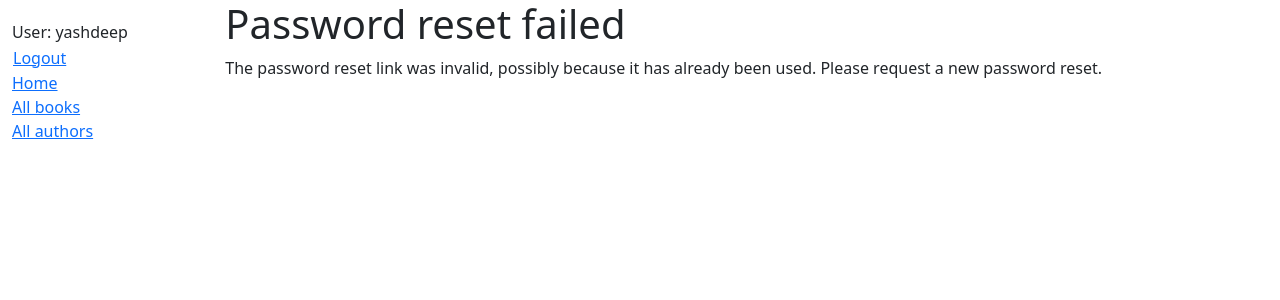
After one commit to YashdeepN/The-Local-Library-Django, a Django app: page /accounts/reset/1/1/ in a window 1280 px wide. The commit adds this page. Shown: the top 300 px of the page. Run offline with Django 5.2, Linux system fonts and the light colour scheme; a user stored in the database is signed in.

Commit message:
Implement authentication, functioning login and logout

```diff
--- a/catalog/static/css/styles.css
+++ b/catalog/static/css/styles.css
@@ -3,3 +3,11 @@
     padding: 0;
     list-style: none;
 }
+
+#logout-form {
+    display: inline;
+}
+#logout-form button {
+  padding: 0;
+  margin: 0;
+}
--- a/catalog/templates/base_generic.html
+++ b/catalog/templates/base_generic.html
@@ -20,6 +20,20 @@
         <div class="col-sm-2">
           {% block sidebar %}
             <ul class="sidebar-nav">
+
+              {% if user.is_authenticated %}
+                <li>User: {{ user.get_username }}</li>
+                <li>
+                  <form id="logout-form" method="post" action="{% url 'logout' %}">
+                    {% csrf_token %}
+                    <button type="submit" class="btn btn-link">Logout</button>
+                  </form>
+                </li>
+              {% else %}
+                <li><a href="{% url 'login' %}?next={{ request.path }}">Login</a></li>
+              {% endif %}
+
+
               <li><a href="{% url 'index' %}">Home</a></li>
               <li><a href="{% url 'books' %}">All books</a></li>
               <li><a href="{% url 'authors' %}">All authors</a></li>
--- a/locallibrary/urls.py
+++ b/locallibrary/urls.py
@@ -20,4 +20,5 @@ from django.urls import path, include
 urlpatterns = [
     path('admin/', admin.site.urls),
     path("catalog/", include("catalog.urls")),
+    path("accounts/", include("django.contrib.auth.urls")),
 ]
--- /dev/null
+++ b/templates/registration/logged_out.html
@@ -0,0 +1,6 @@
+{% extends "base_generic.html" %}
+
+{% block content %}
+    <p>Logged out!</p>
+    <a href="{% url 'login' %}">Click here to login agian. </a>
+{% endblock %}
--- /dev/null
+++ b/templates/registration/password_reset_complete.html
@@ -0,0 +1,6 @@
+{% extends "base_generic.html" %}
+
+{% block content %}
+    <h1>The password has been changed!</h1>
+    <p><a href="{% url 'login' %}">Log in again?</a></p>
+{% endblock %}
--- /dev/null
+++ b/templates/registration/password_reset_confirm.html
@@ -0,0 +1,34 @@
+{% extends "base_generic.html" %}
+{% block content %}
+    {% if validlink %}
+        <p>Please enter (and confirm) your new password.</p>
+        <form action="" method="post">
+            {% csrf_token %}
+            <table>
+                <tr>
+                    <td>
+                        {{ form.new_password1.errors }}
+                        <label for="id_new_password1">New password:</label>
+                    </td>
+                    <td>{{ form.new_password1 }}</td>
+                </tr>
+                <tr>
+                    <td>
+                        {{ form.new_password2.errors }}
+                        <label for="id_new_password2">Confirm password:</label>
+                    </td>
+                    <td>{{ form.new_password2 }}</td>
+                </tr>
+                <tr>
+                    <td></td>
+                    <td><input type="submit" value="Change my password"></td>
+                </tr>
+            </table>
+        </form>
+    {% else %}
+        <h1>Password reset failed</h1>
+        <p>The password reset link was invalid, possibly because it
+            has already been used. Please request a new password reset.
+        </p>
+    {% endif %}
+{% endblock %}
--- /dev/null
+++ b/templates/registration/password_reset_done.html
@@ -0,0 +1,6 @@
+{% extends "base_generic.html" %}
+
+{% block content %}
+    <p>We've emailed you instructions for setting your password.
+         If they haven't arrived in a few minutes, check your spam folder.</p>
+{% endblock %}
--- /dev/null
+++ b/templates/registration/password_reset_email.html
@@ -0,0 +1,4 @@
+Someone asked for password reset for email {{ email }}. Follow the link below:
+
+{{ protocol }}://{{ domain }}{% url 'password_reset_confirm'
+uidb64=uid token=token %}
```
Also changed, not shown: locallibrary/settings.py (+6 -1 lines), templates/registration/login.html (added, +35 -0 lines), templates/registration/password_reset_form.html (added, +12 -0 lines), db.sqlite3.
